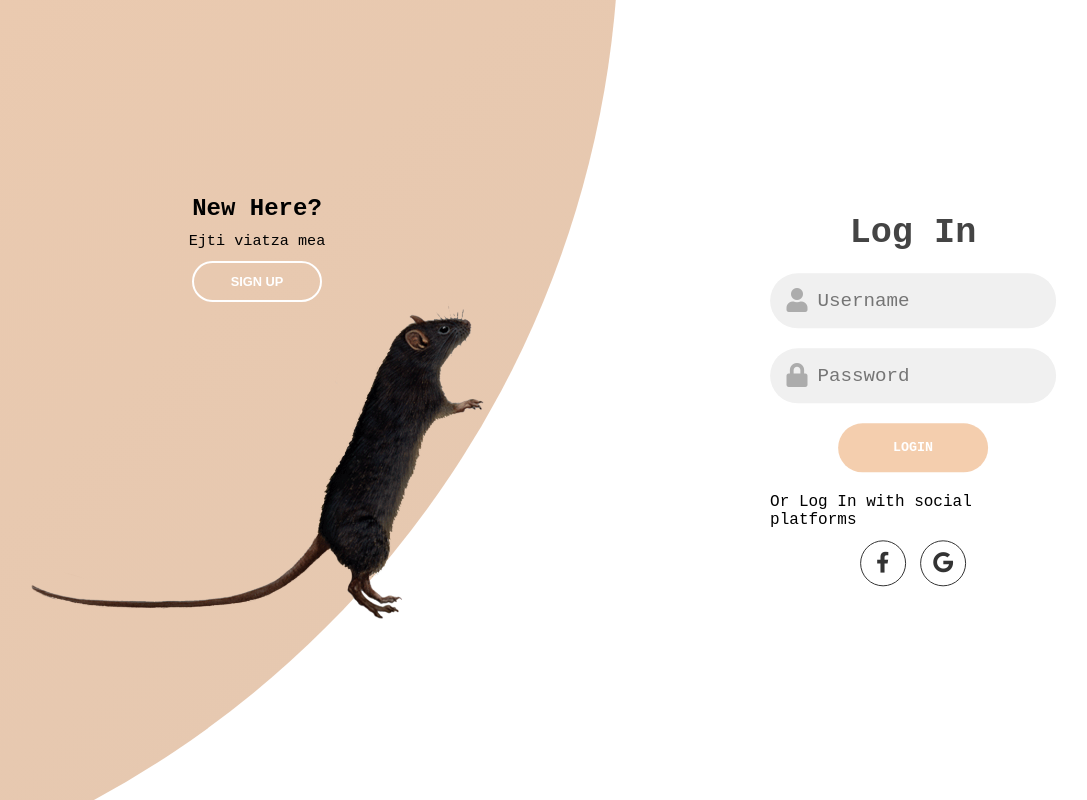
After one commit to EmanuelIM/WebTechnologiesProject, a PHP site: page /login.html in a window 1280 px wide. The commit adds this page. Shown: the whole page, without its empty margins (47-1134 px from the left). Run offline with PHP 8.4, Linux system fonts and the light colour scheme.

Commit message:
Added Log In and Sign Up pages

```diff
--- a/Front-End/landing_style.css
+++ b/Front-End/css/landing_style.css
@@ -6,7 +6,7 @@
 
 .background {
   height             : 100vh;
-  background-image   : linear-gradient(rgba(233, 157, 95, 0.5), rgba(233, 157, 95, 0.5)), url(rat-race.jpg);
+  background-image   : linear-gradient(rgba(233, 157, 95, 0.5), rgba(233, 157, 95, 0.5)), url("../images/rat-race.jpg");
   background-position: center;
   background-size    : cover;
   overflow-x         : hidden;
--- /dev/null
+++ b/Front-End/css/login_style.css
@@ -0,0 +1,211 @@
+*{
+    margin:0;
+    padding: 0;
+    box-sizing: border-box;
+}
+
+body, input{
+    font-family: 'Courier New', Courier, monospace;
+}
+
+.container{
+    position: relative;
+    width: 100%;
+    background-color: #fff;
+    min-height: 100vh;
+    overflow: hidden;
+}
+
+.forms-container{
+    position: absolute;
+    width: 100%;
+    height: 100%;
+    top: 0;
+    left: 0;
+}
+
+.container::before{
+    content: '';
+    position: absolute;
+    height: 2000px;
+    width: 2000px;
+    top: -10%;
+    right: 48%;
+    background-image: linear-gradient(-45deg,rgba(201, 144, 98, 0.5) 0%, rgba(233, 157, 95, 0.5) 100%);
+    transform: translateY(-50%);
+    border-radius: 50%;
+    z-index: 6;
+    transition: 1.8s ease-in-out;
+}
+
+form{
+    display: flex;
+    flex-direction: column;
+    justify-content: center;
+    align-items: center;
+    padding: 0 5rem;
+    pad: 5rem;
+    grid-column: 1/2;
+    grid-row: 1/2;
+
+}
+
+.title{
+    font-size: 2.2rem;
+    color: #444;
+    margin-bottom: 10px;
+}
+
+.input-field{
+    max-width: 380px;
+    width: 100%;
+    height: 55px;
+    background-color: #f0f0f0;
+    margin: 10px 0;
+    border-radius: 55px;
+    display: grid;
+    grid-template-columns: 15% 85%;
+    padding: 0 0.4rem;
+    position: relative;
+}
+
+.input-field i{
+    text-align: center;
+    line-height: 55px;
+    color: #acacac;
+    font-size: 1.5rem;
+}
+
+.input-field input{
+    background: none;
+    outline: none;
+    border: none;
+    line-height: 1;
+    font-weight: 600;
+    font-size: 1.2rem;
+    color: #333;
+}
+
+.input-field input:placeholder-shown{
+    color: #aaa;
+    font-weight: 500;
+}
+
+.btn{
+    width: 150px;
+    height: 49px;
+    outline: none;
+    border: none;
+    border-radius: 48px;
+    background-color: rgba(233, 157, 95, 0.5);
+    color: white;
+    text-transform: uppercase;
+    font-weight: 600;
+    margin:10px 0;
+    transition: all 0.5s;
+}
+
+.btn:hover{
+    background-color: rgba(131, 75, 29, 0.5);
+}
+
+.social-text{
+    padding: 0.7rem 0;
+}
+
+.social-media{
+    display: flex;
+    justify-content: center;
+}
+
+.social-icon{
+    height: 46px;
+    width: 46px;
+    border: 1px solid #333;
+    margin: 0 0.45rem;
+    display: flex;
+    justify-content: center;
+    align-items: center;
+    text-decoration: none;
+    color: #333;
+    font-size:1.3rem;
+    border-radius: 50px;
+    transition: all .5s;
+}
+
+.social-icon:hover{
+    color:rgba(131, 75, 29, 0.5);
+    border-color: rgba(233, 157, 95, 0.5);
+}
+
+.login-signup{
+    position: absolute;
+    top:50%;
+    left: 75%;
+    transform: translate(-50%,-50%);
+    display: grid;
+    grid-template-columns: 1fr;
+    z-index: 5;
+}
+
+form.sign-in-form{
+    z-index: 2;
+}
+
+.image{
+    width: 100%;
+}
+
+.panels-container{
+    position: absolute;
+    width: 100%;
+    height: 100%;
+    top: 0;
+    left: 0;
+    display: grid;
+    grid-template-columns: repeat(2,1fr);
+}
+
+.panel{
+    display: flex;
+    flex-direction: column;
+    align-items: center;
+    justify-content: center;
+    text-align: center;
+    z-index: 7;
+}
+
+.left-panel{
+    padding: 3rem 17% 2rem 12%;
+}
+
+.panel.content{
+    color:#fff;
+    transition: .9s .6s ease-in-out;
+}
+
+.panel h3{
+    font-weight: 600;
+    line-height: 1;
+    font-size: 1.5rem;
+}
+
+.panel p{
+    font-size: 0.95rem;
+    padding: 0.7rem 0;
+}
+
+.btn.transparent{
+    margin:0;
+    background: none;
+    border:2px solid #fff;
+    width: 130px;
+    height: 41px;
+    font-weight: 600;
+    font-size: 0.8rem;
+    transition: all 0.5s;
+}
+
+.btn.transparent:hover{
+    background-color: rgba(131, 75, 29, 0.5);
+}
--- /dev/null
+++ b/Front-End/login.html
@@ -0,0 +1,57 @@
+<!DOCTYPE html>
+<html lang="en">
+<head>
+    <meta charset="UTF-8">
+    <meta http-equiv="X-UA-Compatible" content="IE=edge">
+    <meta name="viewport" content="width=device-width, initial-scale=1.0">
+    <title>Log In and Sign Up</title>
+    <link rel="stylesheet" href="css/login_style.css">
+    <link rel="stylesheet" href="https://cdnjs.cloudflare.com/ajax/libs/font-awesome/5.15.3/css/all.min.css" integrity="sha512-iBBXm8fW90+nuLcSKlbmrPcLa0OT92xO1BIsZ+ywDWZCvqsWgccV3gFoRBv0z+8dLJgyAHIhR35VZc2oM/gI1w==" crossorigin="anonymous" />
+</head>
+<body>
+    <div class="container">
+        <div class="forms-container">
+            <div class="panels-container">
+                <div class="login-signup">
+                    <form action="#" class="sign-in-form">
+                        <h2 class="title">Log In</h2>
+                        <div class="input-field">
+                            <i class="fas fa-user"></i>
+                            <input type="text" placeholder="Username">
+                        </div>
+                        <div class="input-field">
+                            <i class="fas fa-lock"></i>
+                            <input type="password" placeholder="Password">
+                        </div>
+                        <input type="submit" class="btn solid" value="Login">
+                        <p class="social-text">Or Log In with social platforms</p>
+                        <div class="social-media">
+                            <a href="#" class="social-icon">
+                                <i class="fab fa-facebook-f"></i>
+                            </a>
+                            <a href="#" class="social-icon">
+                                <i class="fab fa-google"></i>
+                            </a>
+                        </div>
+                    </form>
+                </div>
+            </div>
+        </div>
+        <div class="panels-container">
+            <div class="panel left-panel">
+                <div class="content">
+                    <h3>New Here?</h3>
+                    <p>Ejti viatza mea</p>
+                    <a href="signup.html"><button class="btn transparent" >Sign Up</button></a>
+                </div>
+                <img src="images/rats.png" alt="" class="image">
+            </div>
+        </div>
+    </div>
+
+
+
+
+    <script src="login.js"></script>
+</body>
+</html>
```
Also changed, not shown: Front-End/css/signup_style.css (added, +213 -0 lines), Front-End/landing_page.html (+5 -5 lines), Front-End/signup.html (added, +61 -0 lines), Front-End/images/logo.png (renamed from Front-End/logo.png), Front-End/images/rat-race.jpg (renamed from Front-End/rat-race.jpg), Front-End/images/rats.png (added), Front-End/images/ratslog.png (added).
